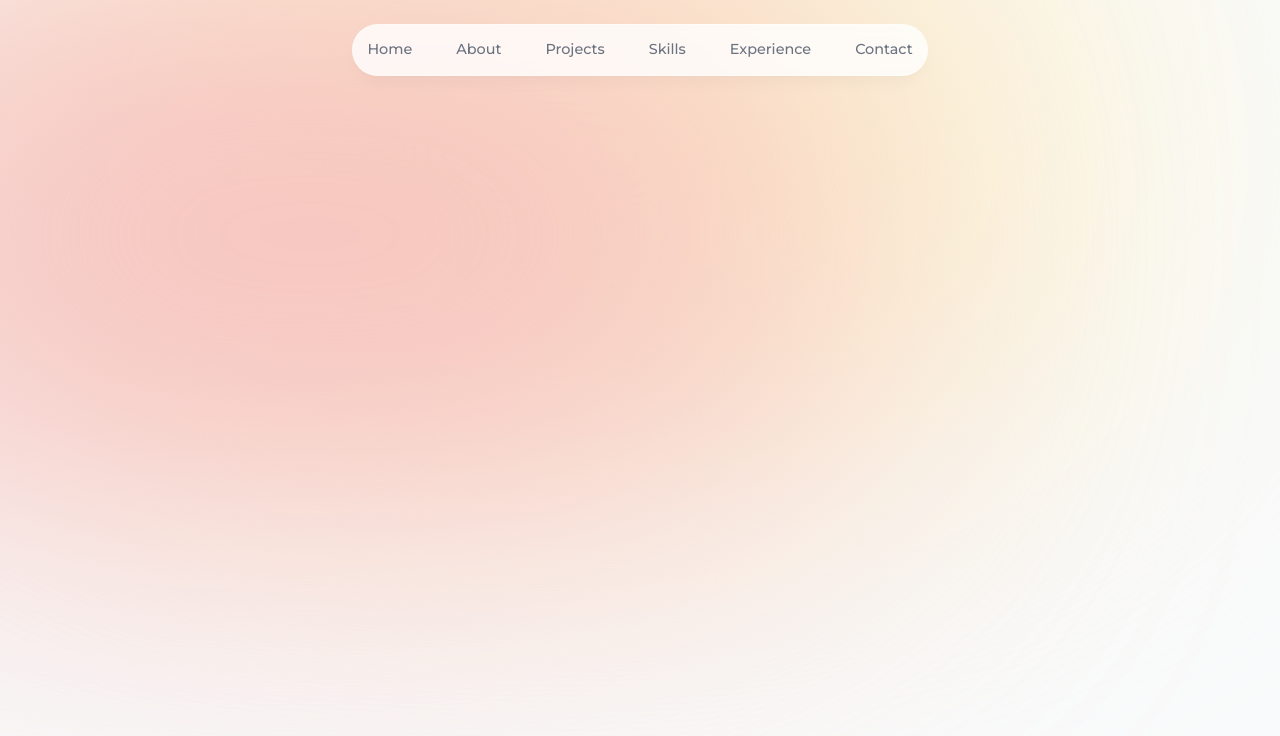
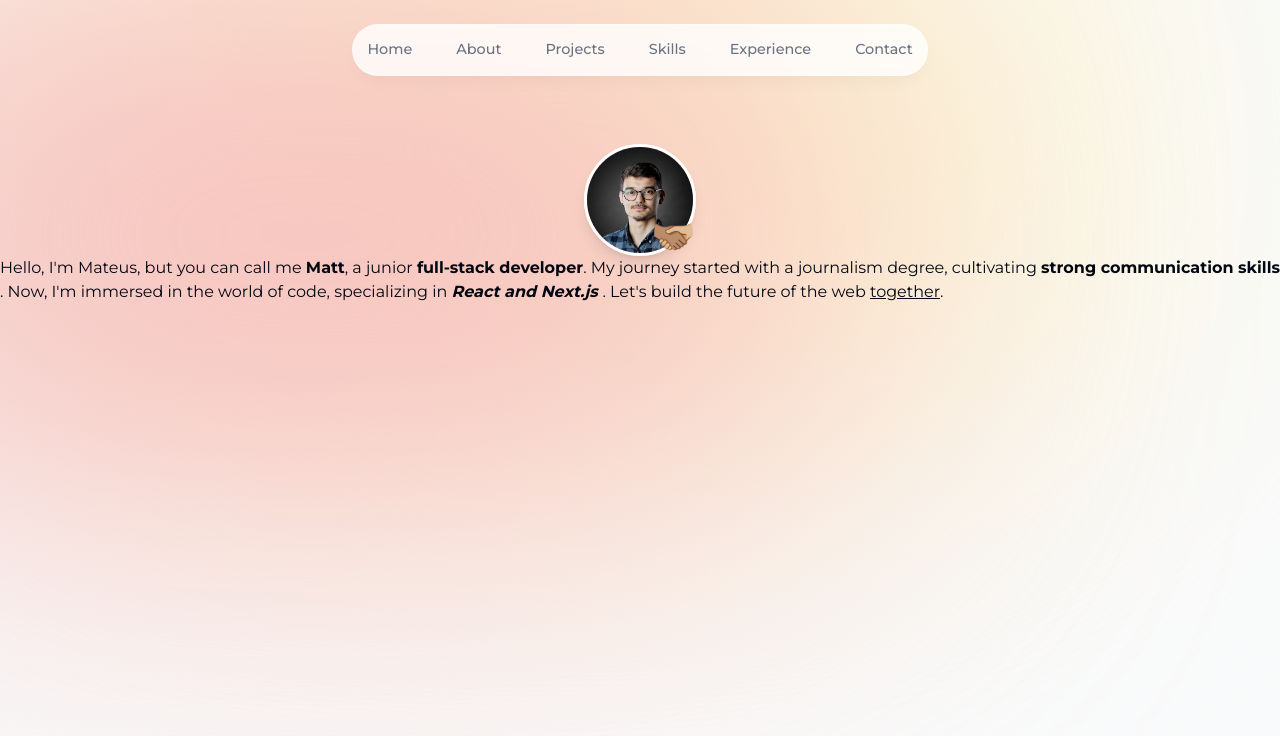
Before and after one commit to akamateus/portfolio, a Next.js app: page / in a window 1280 px wide. Shown: the top 736 px of the page. Built offline with nearby package versions, Linux system fonts and the light colour scheme.

Commit message:
added intro page

```diff
--- a/app/layout.tsx
+++ b/app/layout.tsx
@@ -17,7 +17,7 @@ export default function RootLayout({
   return (
     <html lang="en">
       <body
-        className={`${montserrat.className} bg-gray-50 text-gray-950 relative h-[5000px]`}
+        className={`${montserrat.className} bg-gray-50 text-gray-950 relative h-[5000px] pt-28 sm:pt-36`}
       >
         <div className="bg-[#fff7c5] absolute top-[-6rem] -z-10 right-[11rem] h-[31.25rem] w-[31.25rem] rounded-full blur-[10rem] sm:w-[68.75rem]"></div>
         <div className="bg-[#f5bcbc] absolute top-[-1rem] -z-10 left-[-35rem] h-[31.25rem] w-[50rem] rounded-full blur-[10rem] sm:w-[68.75rem] md:left-[-33rem] lg:left-[-28rem] xl:left-[-15rem] 2x1:left-[-5rem]"></div>
--- a/app/page.tsx
+++ b/app/page.tsx
@@ -1,5 +1,10 @@
+import Intro from "@/components/intro";
 import Image from "next/image";
 
 export default function Home() {
-  return <main className=""></main>;
+  return (
+    <main className="">
+      <Intro />
+    </main>
+  );
 }
--- /dev/null
+++ b/components/intro.tsx
@@ -0,0 +1,61 @@
+"use client";
+import Image from "next/image";
+import React from "react";
+import profile from "@/public/profile.jpg";
+import { motion } from "framer-motion";
+
+export default function Intro() {
+  return (
+    <section>
+      <div className="flex items-center justify-center">
+        <div className="relative">
+          <motion.div
+            initial={{ opacity: 0, scale: 0 }}
+            animate={{ opacity: 1, scale: 1 }}
+            transition={{
+              type: "tween",
+              duration: 0.2,
+            }}
+          >
+            <Image
+              src={profile}
+              alt="Mateus portrait"
+              width="192"
+              height="192"
+              quality="95"
+              priority={true}
+              className="
+            h-28 w-28 rounded-full object-cover border-[0.20rem] border-white shadow-lg
+            "
+            />
+          </motion.div>
+
+          <motion.span
+            className="absolute bottom-0 right-0 text-4xl"
+            initial={{ opacity: 0, scale: 0 }}
+            animate={{ opacity: 1, scale: 1 }}
+            transition={{
+              type: "spring",
+              stiffness: 125,
+              delay: 0.1,
+              duration: 0.7,
+            }}
+          >
+            🫱🏽‍🫲🏼
+          </motion.span>
+        </div>
+      </div>
+
+      <p>
+        Hello, I'm Mateus, but you can call me{" "}
+        <span className="font-bold">Matt</span>, a junior{" "}
+        <span className="font-bold">full-stack developer</span>. My journey
+        started with a journalism degree, cultivating{" "}
+        <span className="font-bold">strong communication skills</span> . Now,
+        I'm immersed in the world of code, specializing in{" "}
+        <span className=" font-bold italic">React and Next.js </span>. Let's
+        build the future of the web <span className="underline">together</span>.
+      </p>
+    </section>
+  );
+}
```
Also changed, not shown: .eslintrc.json, public/profile.jpg (added).
